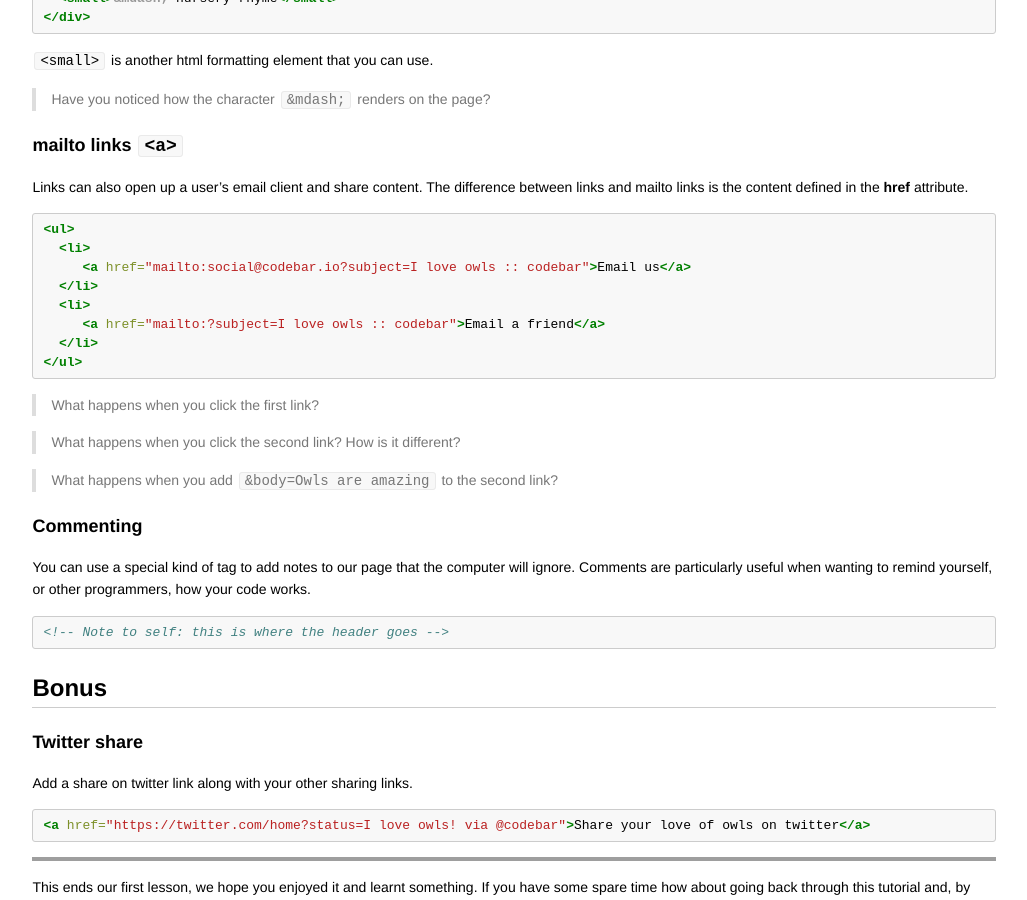
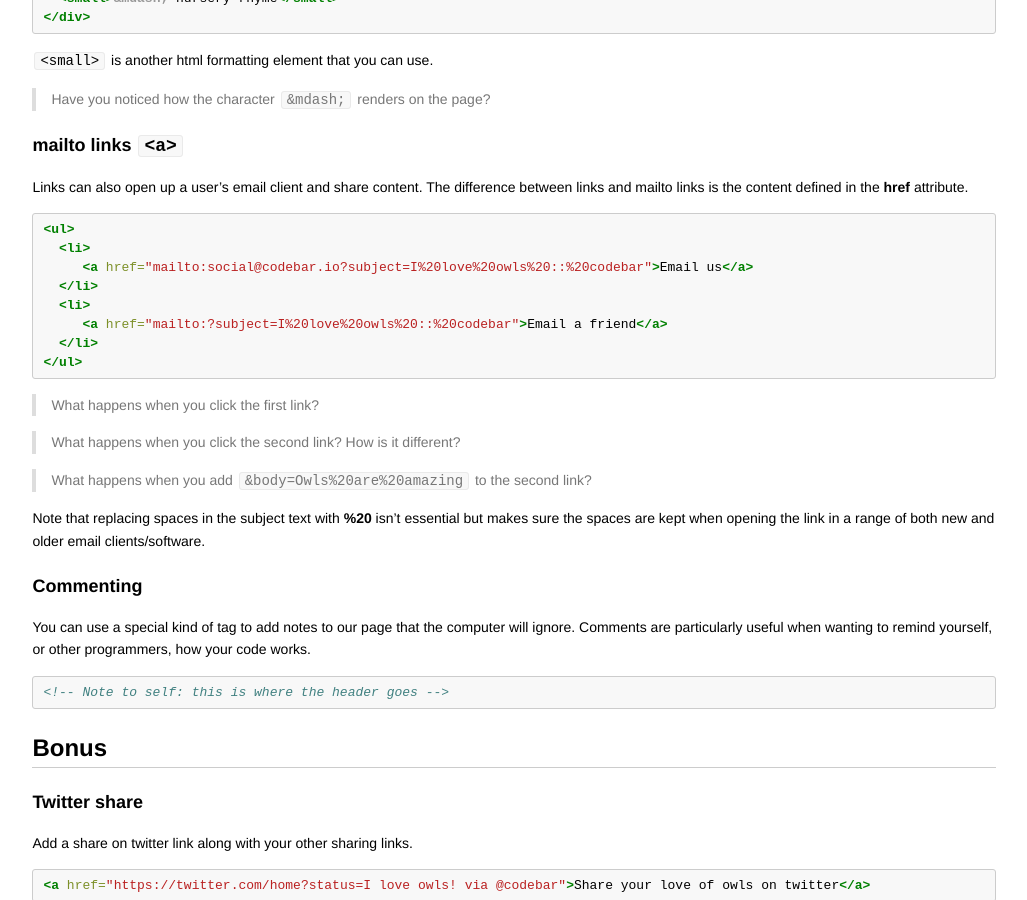
Before and after one commit to codebar/tutorials, a Jekyll site: the page built from html/lesson1/tutorial.md, in a window 1280 px wide and 900 px high, scrolled down 5814 px. Shown: the whole window, without its empty margins (126-1153 px from the left). Built offline with Jekyll 4.4.1, drawn with Linux system fonts in a browser that asks for light colours; grey boxes are pictures that could not be loaded.

Commit message:
Add %20 for spaces in mailto link
Use %20 for the space character to be more sure that different email clients will interpret this when opening the mailto link. Added to code block and brief explanation below for why to use it (could be rephrased if necessary).

````diff
--- a/html/lesson1/tutorial.md
+++ b/html/lesson1/tutorial.md
@@ -297,10 +297,10 @@ Links can also open up a user's email client and share content. The difference b
 ```html
 <ul>
   <li>
-     <a href="mailto:social@codebar.io?subject=I love owls :: codebar">Email us</a>
+     <a href="mailto:social@codebar.io?subject=I%20love%20owls%20::%20codebar">Email us</a>
   </li>
   <li>
-     <a href="mailto:?subject=I love owls :: codebar">Email a friend</a>
+     <a href="mailto:?subject=I%20love%20owls%20::%20codebar">Email a friend</a>
   </li>
 </ul>
 ```
@@ -309,7 +309,9 @@ Links can also open up a user's email client and share content. The difference b
 
 > What happens when you click the second link? How is it different?
 
-> What happens when you add `&body=Owls are amazing` to the second link?
+> What happens when you add `&body=Owls%20are%20amazing` to the second link?
+
+Note that replacing spaces in the subject text with **%20** isn't essential but makes sure the spaces are kept when opening the link in a range of both new and older email clients/software.
 
 ### Commenting
 
````
